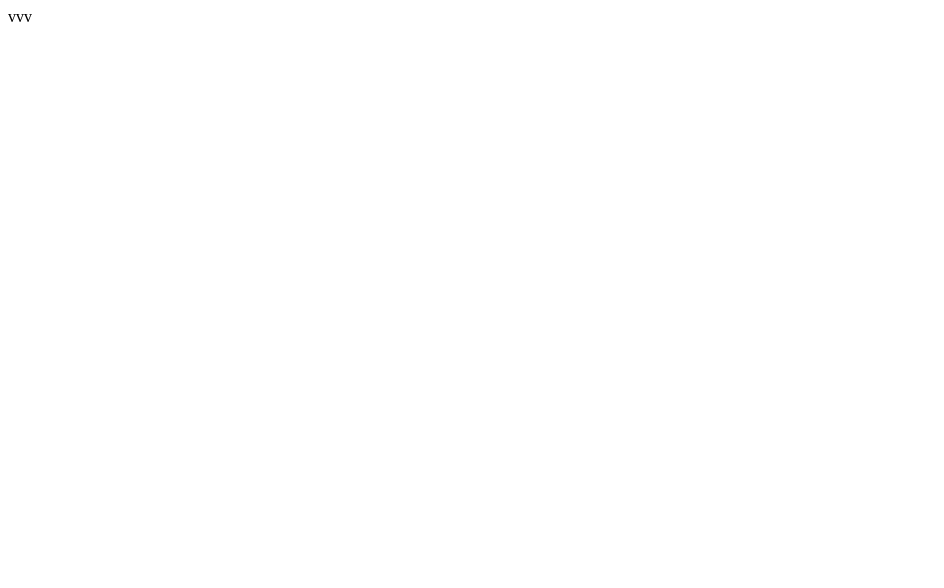
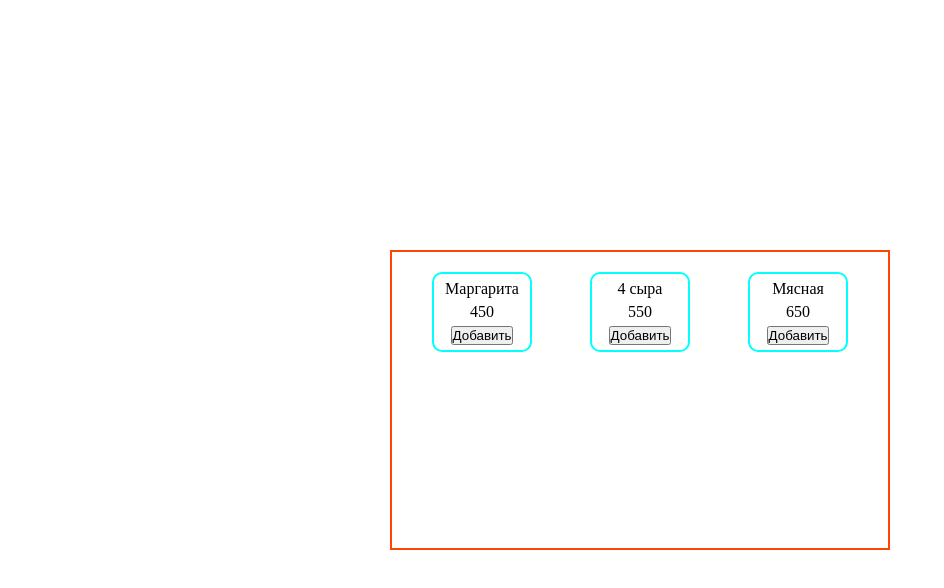
Before and after one commit to MaximMurysov/Pizza, a React (Vite) app: page / in a window 1280 px wide. Shown: the top 588 px of the page, without its empty margins (0-944 px from the left). Built offline with nearby package versions, Linux system fonts and the light colour scheme.

Commit message:
feat: add pizza cart with add, increment, decrement and disable at min

```diff
--- a/src/components/PizzaApp.jsx
+++ b/src/components/PizzaApp.jsx
@@ -1,7 +1,63 @@
 import { useState } from "react";
 import styles from "./styles.module.css";
+import { pizzas } from "./main";
+function PizzaApp() {
+  const [cart, setCart] = useState([]);
 
-function PizzaApp() {
-  return <div>vvv</div>;
+  const addToCart = (pizza) => {
+    const newPizza = {
+      id: crypto.randomUUID(),
+      name: pizza.name,
+      price: Number(pizza.price),
+      inCart: false,
+      quantity: 1,
+    };
+    setCart([...cart, newPizza]);
+  };
+  const incrementPizza = (id) => {
+    setCart(
+      cart.map((elem) =>
+        elem.id === id ? { ...elem, quanity: elem.quanity + 1 } : elem,
+      ),
+    );
+  };
+  const decrementPizza = (id) => {
+    setCart(
+      cart.map((elem) =>
+        elem.id === id ? { ...elem, quanity: elem.quanity - 1 } : elem,
+      ),
+    );
+  };
+  return (
+    <div className={styles.pizza}>
+      <div className={styles.pizzaContainer}>
+        <div className={styles.pizzaList}>
+          {pizzas.map((elem) => (
+            <div key={elem.name} className={styles.pizzaItem}>
+              <p className={styles.pizzaName}>{elem.name}</p>
+              <p className={styles.pizzaPrice}>{elem.price}</p>
+              <button onClick={() => addToCart(elem)}>Добавить</button>
+            </div>
+          ))}
+        </div>
+        <div className={styles.cartContainer}>
+          {cart.map((elem) => (
+            <div key={elem.id} className={styles.cartItem}>
+              <p>{elem.name}</p>
+              <button onClick={() => incrementPizza(elem.id)}>+</button>
+              <p>{elem.quantity}</p>
+              <button
+                disabled={elem.quanity <= 1}
+                onClick={() => decrementPizza(elem.id)}
+              >
+                -
+              </button>
+              <p>{elem.price}</p>
+            </div>
+          ))}
+        </div>
+      </div>
+    </div>
+  );
 }
 export default PizzaApp;
--- /dev/null
+++ b/src/components/main.js
@@ -0,0 +1,5 @@
+export const pizzas = [
+  { name: "Маргарита", price: 450 },
+  { name: "4 сыра", price: 550 },
+  { name: "Мясная", price: 650 },
+];
--- a/src/components/styles.module.css
+++ b/src/components/styles.module.css
@@ -0,0 +1,48 @@
+* {
+  margin: 0;
+  padding: 0;
+  box-sizing: border-box;
+}
+.pizza {
+  display: flex;
+  flex-direction: column;
+  align-items: center;
+  justify-content: center;
+  height: 100vh;
+}
+.pizzaContainer {
+  display: flex;
+  padding: 20px 40px;
+  width: 500px;
+  min-height: 300px;
+  border: 2px orangered solid;
+  flex-direction: column;
+}
+.pizzaList {
+  display: flex;
+  justify-content: space-between;
+  width: 100%;
+}
+.pizzaItem {
+  border: 2px aqua solid;
+  display: flex;
+  flex-direction: column;
+  height: 80px;
+  padding: 10px;
+  width: 100px;
+  border-radius: 10px;
+  align-items: center;
+  justify-content: center;
+  gap: 5px;
+}
+.cartContainer {
+  margin-top: 20px;
+  width: 300px;
+}
+.cartItem {
+  display: flex;
+  gap: 10px;
+  border: 1px rgba(0, 0, 0, 0.452) solid;
+  border-radius: 5px;
+  padding: 3px;
+}
```
